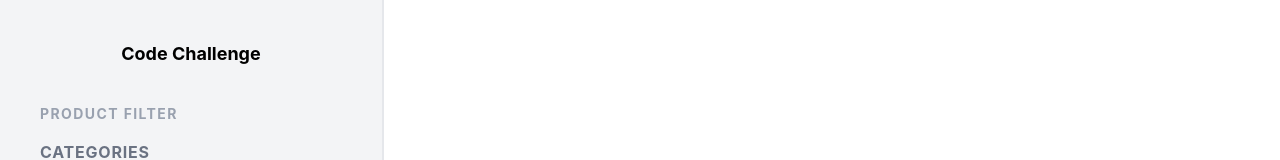
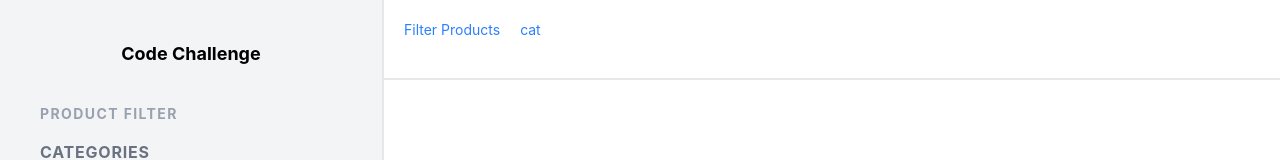
Before and after one commit to ingenioust91/CODE_CHALLENGE-1, a React (Vite) app in the folder my-app/: page / in a window 1280 px wide. Shown: the top 160 px of the page. Built offline with nearby package versions, Linux system fonts and the light colour scheme.

Commit message:
add breadcrumb

```diff
--- a/my-app/src/app/App.tsx
+++ b/my-app/src/app/App.tsx
@@ -1,6 +1,7 @@
 import { useState } from 'react'
 import './App.css'
 import { useLoaderData, useSearchParams } from 'react-router-dom'
+import Breadcrumb from './components/Breadcrumb'
 
 type category = {
   id : string,
@@ -85,7 +86,7 @@ function App() {
   }
 
   return (
-    <>
+  <main className="flex h-screen">
     <section className="bg-gray-100 w-[30%] h-full border-r-2 border-gray-200">
         <div className="flex gap-4 flex-col p-10">
           <div className="flex justify-center gap-2 items-center mb-5">
@@ -174,8 +175,10 @@ function App() {
             <button onClick={()=>reset()} className="mt-5 text-gray-500 font-bold tracking-wider py-3.5 rounded-xl border-1 border-blue-500">RESET</button>
           </form>
         </div>
-      </section>
-    </>
+    </section>
+
+    <Breadcrumb/>
+  </main>
   )
 }
 
--- /dev/null
+++ b/my-app/src/app/components/Breadcrumb.tsx
@@ -0,0 +1,29 @@
+import { useLoaderData, useSearchParams } from "react-router-dom";
+
+type category = {
+  id : string,
+  name : string
+}
+
+function Breadcrumb() {
+  const [searchParams] = useSearchParams();
+  const allproducts = useLoaderData()
+  const categoryId = searchParams.get('category')
+  const category : category = allproducts.categories.filter((c : any)=> c.id == categoryId)
+    console.log('CAT',category)
+  return (
+    <>
+    <section className="flex flex-col w-[70%] h-screen">
+        {/* ----BREADCRUMB---- */}
+        <section className="h-[10%] flex text-sm text-blue-500 gap-5 border-b-2 border-gray-200 p-5">
+            <p>Filter Products</p>
+
+            <p>cat {category.name}</p>
+
+        </section>
+    </section>
+    </>
+  )
+}
+
+export default Breadcrumb
```
